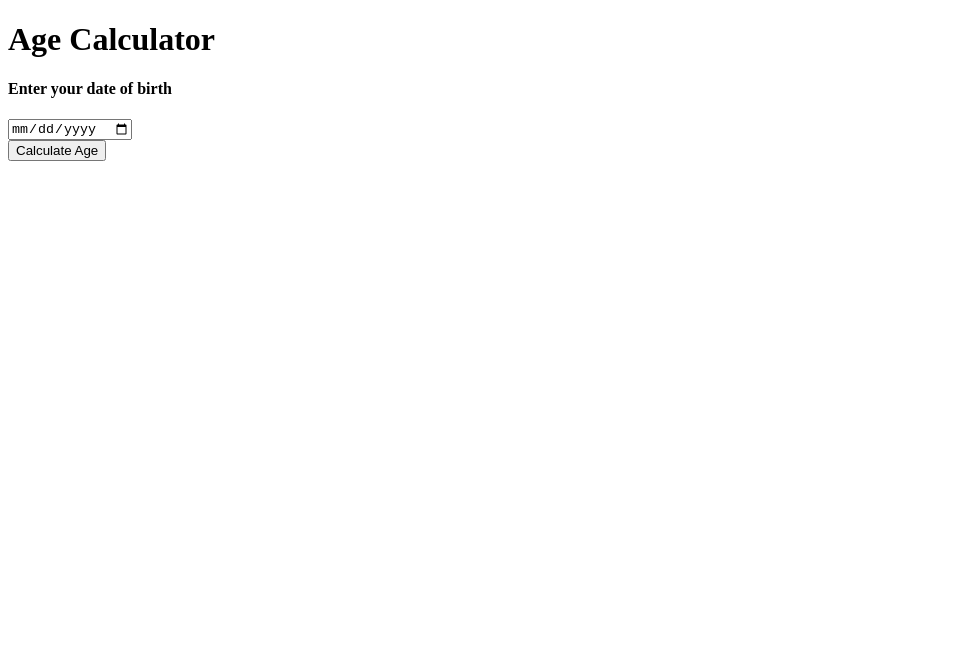
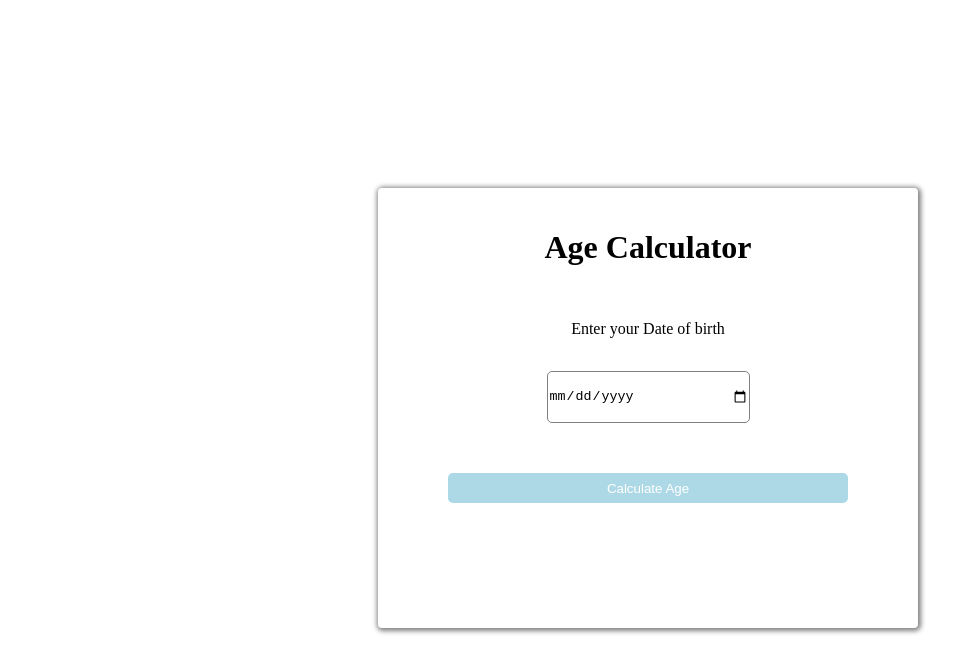
Before and after one commit to sanmijingbrahma/SimpleProjects, a plain HTML site: page 03AgeCalculator/index.html in a window 1280 px wide. Shown: the whole page, without its empty margins (0-979 px from the left). Drawn offline with Linux system fonts and the light colour scheme.

Commit message:
Update structure & Linked to stylesheet

```diff
--- a/03AgeCalculator/index.html
+++ b/03AgeCalculator/index.html
@@ -5,15 +5,19 @@
     <meta charset="UTF-8">
     <meta name="viewport" content="width=device-width, initial-scale=1.0">
     <title>Age Calculator</title>
+    <link rel="stylesheet" href="style.css">
 </head>
 
 <body>
-    <h1>Age Calculator</h1>
-    <h4>Enter your date of birth</h4>
-    <input type="date"><br>
+    <div id="age-calculator">
+        <h1>Age Calculator</h1>
+        <label for="dob">Enter your Date of birth</label>
+        <input type="date" id="dob">
+        <br>
+        <button>Calculate Age</button>
+        <h2></h2>
+    </div>
 
-    <button>Calculate Age</button>
-    <h2></h2>
 </body>
 
 </html>
```
